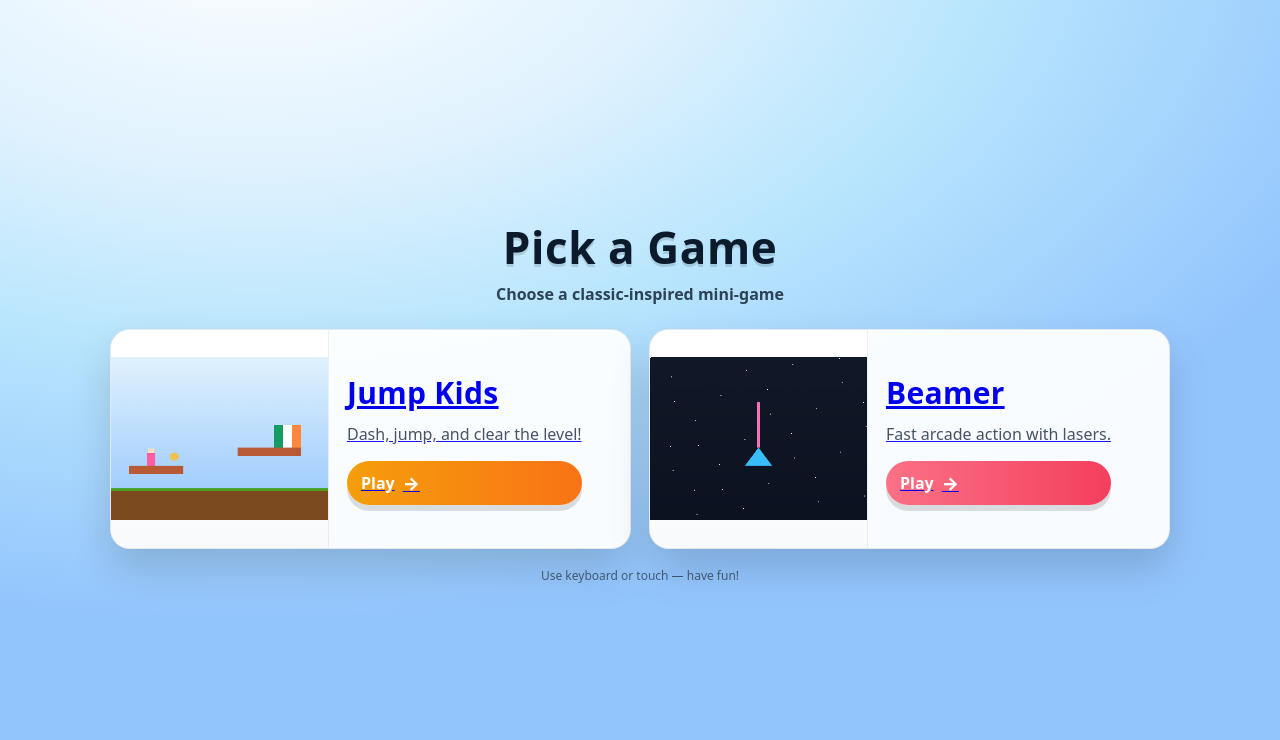
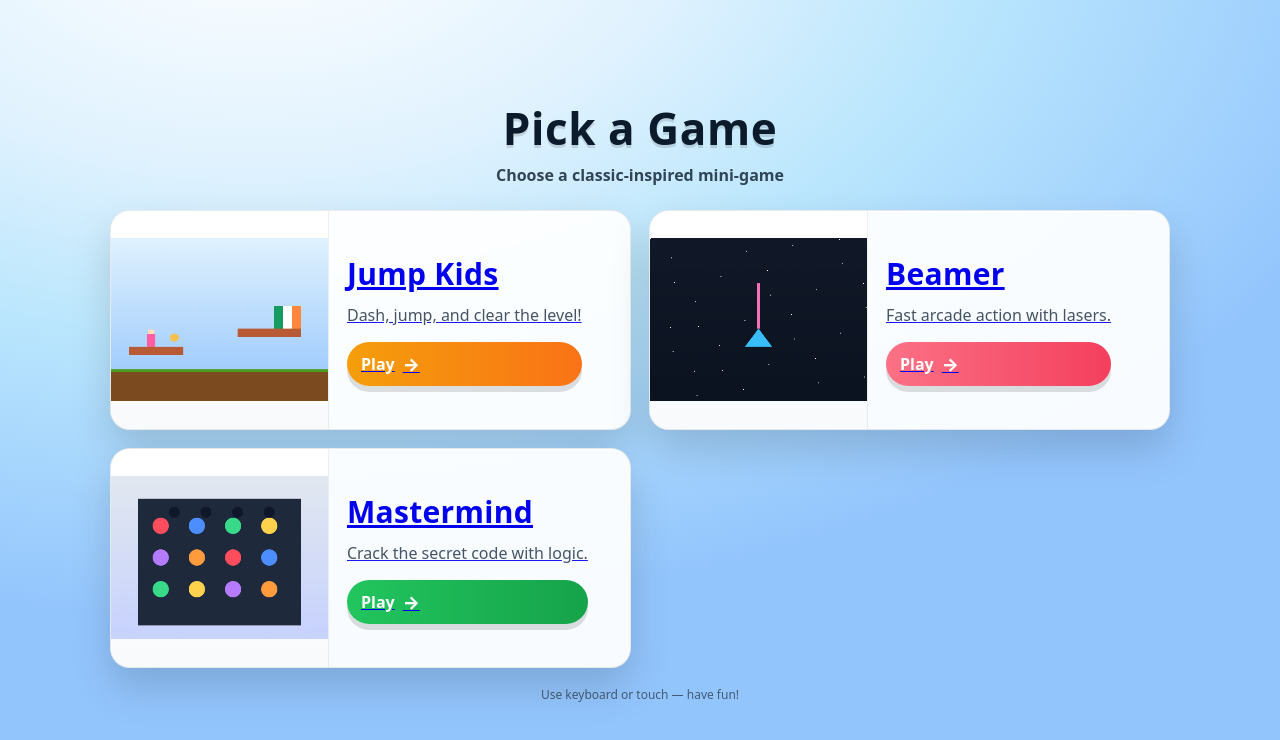
Before and after one commit to ltrgordon/ltrgordon.github.io, a website: page index.html in a window 1280 px wide. Drawn offline with Linux system fonts and the light colour scheme.

Commit message:
Add mastermind launcher card and improve layout

```diff
--- a/index.html
+++ b/index.html
@@ -94,6 +94,16 @@
           <span class="cta" style="background:linear-gradient(90deg,var(--accent2),#f43f5e)">Play <span class="arr">→</span></span>
         </div>
       </a>
+      <a class="card" href="./mastermind/mastermind.html" aria-label="Play Mastermind">
+        <div class="art">
+          <canvas id="art-mm" width="480" height="360" aria-hidden="true"></canvas>
+        </div>
+        <div class="details">
+          <div class="name">Mastermind</div>
+          <div class="desc">Crack the secret code with logic.</div>
+          <span class="cta" style="background:linear-gradient(90deg,#22c55e,#16a34a)">Play <span class="arr">→</span></span>
+        </div>
+      </a>
     </main>
     <footer>Use keyboard or touch — have fun!</footer>
   </div>
@@ -125,7 +135,30 @@
       // stars
       x.fillStyle='#fff'; for(let i=0;i<30;i++){ x.fillRect((i*53)%W, (i*97)%H, 2, 2); }
     }
-    drawJK(); drawBM();
+    function drawMM(){
+      const c = document.getElementById('art-mm'); if(!c) return; const x=c.getContext('2d'); const W=c.width, H=c.height;
+      x.clearRect(0,0,W,H);
+      const g = x.createLinearGradient(0,0,0,H); g.addColorStop(0,'#e2e8f0'); g.addColorStop(1,'#c7d2fe'); x.fillStyle=g; x.fillRect(0,0,W,H);
+      // board
+      x.fillStyle='#1e293b'; x.fillRect(60,50,W-120,H-80);
+      // pegs
+      const colors = ['#ff4d5d','#4c8dff','#39d98a','#ffd24d','#b57bff','#ff9a3d'];
+      let idx = 0;
+      for(let row=0; row<3; row++){
+        for(let col=0; col<4; col++){
+          const cx = 110 + col*80;
+          const cy = 110 + row*70;
+          x.fillStyle = colors[idx++ % colors.length];
+          x.beginPath(); x.arc(cx, cy, 18, 0, Math.PI*2); x.fill();
+        }
+      }
+      // secret row
+      x.fillStyle='#0f172a';
+      for(let i=0;i<4;i++){
+        x.beginPath(); x.arc(140 + i*70, 80, 12, 0, Math.PI*2); x.fill();
+      }
+    }
+    drawJK(); drawBM(); drawMM();
   </script>
 </body>
 </html>
```
Also changed, not shown: mastermind/mastermind.html (+42 -2 lines).
